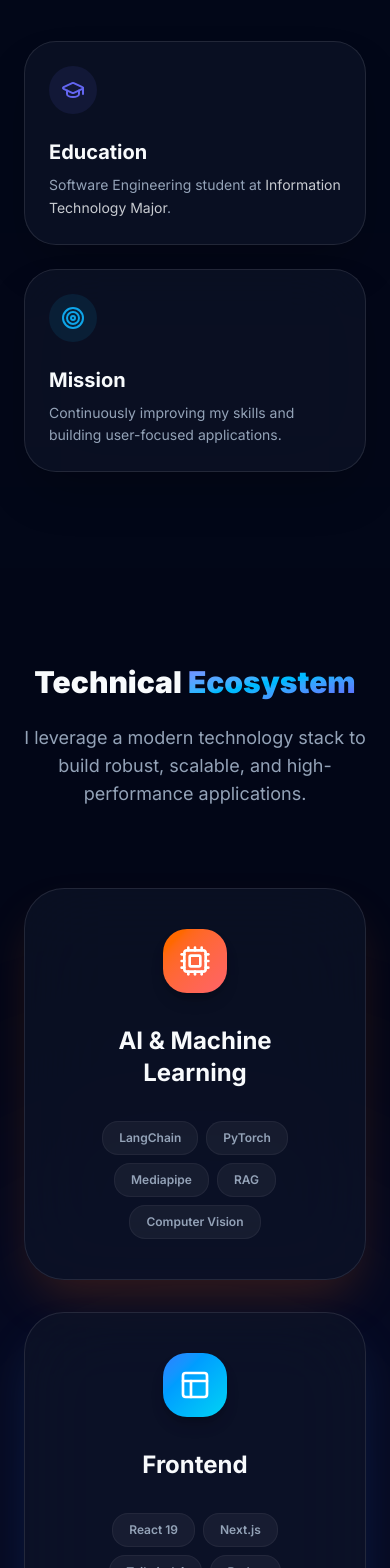
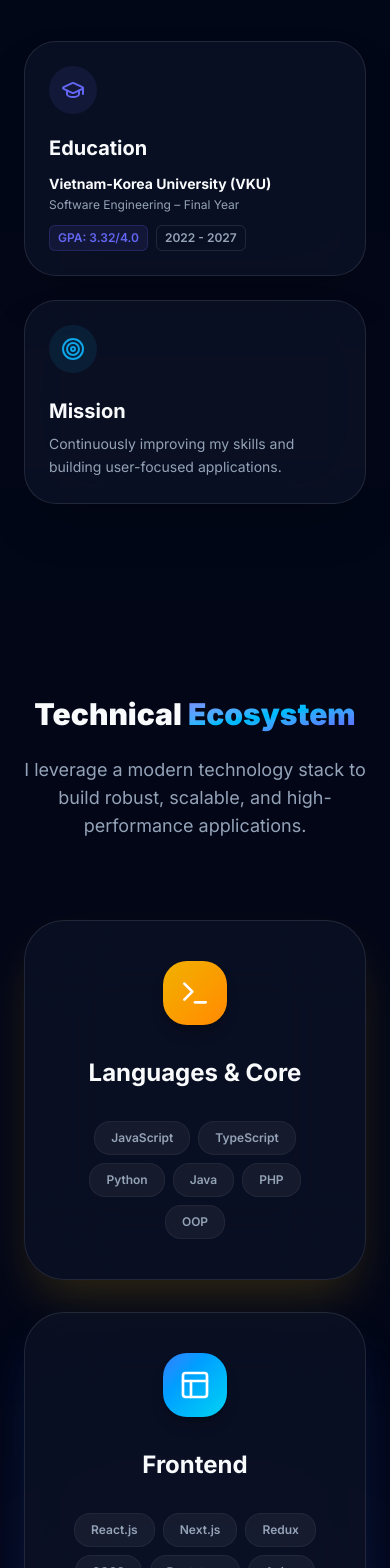
Before and after one commit to TranXuanDuc28/Portfolio, a Next.js app: page / in a window 390 px wide. Shown: the part 1800-3368 px from the top of the page. Built offline with nearby package versions, Linux system fonts and the light colour scheme.

Commit message:
feat: integrate real CV data and refine UI/UX layout

```diff
--- a/src/components/sections/About.tsx
+++ b/src/components/sections/About.tsx
@@ -37,12 +37,22 @@ export default function About() {
             </div>
 
             <div className="grid grid-cols-1 sm:grid-cols-2 gap-6 mt-8">
-              <div className="p-6 glass rounded-3xl hover:bg-white/5 transition-all duration-500 group border-white/5 hover:border-primary/20 hover:shadow-xl hover:shadow-primary/5">
-                <div className="w-12 h-12 rounded-2xl bg-primary/10 text-primary flex items-center justify-center mb-6 group-hover:scale-110 transition-transform">
+              <div className="p-6 glass rounded-3xl hover:bg-white/5 transition-all duration-500 group border-white/5 hover:border-primary/20 hover:shadow-xl hover:shadow-primary/5 flex flex-col h-full">
+                <div className="w-12 h-12 rounded-2xl bg-primary/10 text-primary flex items-center justify-center mb-5 group-hover:scale-110 transition-transform">
                   <GraduationCap className="w-6 h-6" />
                 </div>
-                <h3 className="font-bold text-xl mb-2 text-foreground">Education</h3>
-                <p className="text-sm text-muted-foreground leading-relaxed">Software Engineering student at <span className="text-foreground/80">Information Technology Major</span>.</p>
+                <h3 className="font-bold text-xl mb-3 text-foreground">Education</h3>
+
+                <div className="space-y-3 mt-auto">
+                  <div>
+                    <h4 className="text-sm font-bold text-foreground leading-snug">Vietnam-Korea University (VKU)</h4>
+                    <p className="text-xs text-muted-foreground mt-1">Software Engineering – Final Year</p>
+                  </div>
+                  <div className="flex flex-wrap gap-2 text-xs font-semibold">
+                    <span className="text-primary bg-primary/10 border border-primary/20 px-2 py-1 rounded-md">GPA: 3.32/4.0</span>
+                    <span className="text-muted-foreground border border-white/10 px-2 py-1 rounded-md">2022 - 2027</span>
+                  </div>
+                </div>
               </div>
 
               <div className="p-6 glass rounded-3xl hover:bg-white/5 transition-all duration-500 group border-white/5 hover:border-secondary/20 hover:shadow-xl hover:shadow-secondary/5">
--- a/src/components/sections/Projects.tsx
+++ b/src/components/sections/Projects.tsx
@@ -3,28 +3,59 @@
 import { useState } from "react";
 import { motion, AnimatePresence } from "framer-motion";
 import ProjectCard from "@/components/ui/ProjectCard";
+import { Stethoscope, Activity, ShieldCheck } from "lucide-react";
 
 const projects = [
   {
-    title: "Medical Appointment System",
-    description: "A comprehensive healthcare platform featuring an intelligent medical assistant using LangChain RAG. Includes smart intent-based context selection, symptom-to-doctor matching, and automated medical history summarization.",
-    tech: ["LangChain", "Gemini AI", "FAISS", "NestJS", "React", "MySQL"],
+    title: "Website for scheduling medical appointments",
+    shortTitle: "MedCare System",
+    icon: <Stethoscope className="w-16 h-16" />,
+    role: "Fullstack Developer",
+    duration: "16/06/2025 - 18/08/2025",
+    description: [
+      "Full-stack Healthcare Platform: Supporting automated appointment booking, medical records, and digital payment integration (Casso Pay).",
+      "Security & Access Control: Implemented JWT-based authentication with hierarchical RBAC for Patients, Doctors, and Admins.",
+      "AI Integration: Leveraged RAG (LangChain) and PhoBERT for an intelligent chatbot and automated medical history summarization.",
+      "Real-time & Automation: Built management dashboards and live chat systems using Socket.io, featuring automated PDF prescription generation."
+    ],
+    tech: ["React.js", "Redux", "Node.js", "Express", "Flask", "JWT", "MySQL", "Sequelize ORM", "Socket.io", "LangChain", "FAISS"],
     github: "https://github.com/TranXuanDuc28/medical-appointment-system.git",
     demo: "#",
     category: "Fullstack",
   },
   {
-    title: "AI Fitness App",
-    description: "Advanced mobile application for real-time exercise form analysis using computer vision. Features automated repetition counting and posture assessment via custom-trained PoseRAC models.",
-    tech: ["React Native", "PyTorch", "Mediapipe", "PoseRAC", "Expo", "Socket.io"],
-    github: "https://github.com/TranXuanDuc28/ai-fitness-training-app.git",
+    title: "Developing AI applications for fitness training",
+    shortTitle: "AI Fitness App",
+    icon: <Activity className="w-16 h-16" />,
+    role: "Fullstack Developer",
+    duration: "30/09/2025 - 30/11/2025",
+    description: [
+      "Developed an AI-powered health platform generating personalized workout and nutrition plans based on user BMI, goals, and preferences.",
+      "Designed prompt engineering and backend logic to generate structured fitness plans using LLM APIs (OpenAI, Gemini).",
+      "Built a 24/7 virtual health assistant supporting real-time consultation via LLM integration.",
+      "Implemented AI pose detection using TensorFlow.js for real-time exercise feedback.",
+      "Developed calorie tracking and workout analytics with interactive data visualization."
+    ],
+    tech: ["React Native", "Expo", "Node.js", "Express", "MySQL", "Sequelize ORM", "Socket.io", "TensorFlow.js", "LLM APIs"],
+    github: "https://github.com/TranXuanDuc28/ai-fitness-training-app/tree/doan",
     demo: "#",
     category: "AI / Mobile",
   },
   {
-    title: "CIMUS - Law Enforcement Platform",
-    description: "Enterprise-grade criminal investigation management system. Features secure evidence handling with Cloudinary, complex RBAC, and advanced reporting workflows built with modern web technologies.",
-    tech: ["NestJS", "React 19", "Tailwind 4", "Cloudinary", "MySQL", "TypeScript"],
+    title: "Criminal Investigation Management System (CIMUS)",
+    shortTitle: "CIMUS Platform",
+    icon: <ShieldCheck className="w-16 h-16" />,
+    role: "Full-Stack Developer Intern (SERN)",
+    duration: "18/06/2025 - 17/07/2025",
+    description: [
+      "Built a web-based system for managing criminal cases, evidence tracking, and reporting.",
+      "Implemented JWT authentication and RBAC for secure access control.",
+      "Developed backend with NestJS + TypeORM (Query Builder, transactions) and RESTful APIs.",
+      "Built responsive frontend using React.js, Redux, Tailwind CSS, and Radix UI based on Figma design.",
+      "Integrated Cloudinary for file upload and media management.",
+      "Applied Agile/Scrum for iterative team development."
+    ],
+    tech: ["NestJS", "TypeORM", "React.js", "Redux", "Tailwind CSS", "MySQL", "Cloudinary", "JWT Auth", "RESTful API"],
     github: "#",
     demo: "#",
     category: "Fullstack",
--- a/src/components/sections/Skills.tsx
+++ b/src/components/sections/Skills.tsx
@@ -1,36 +1,50 @@
 "use client";
 
 import { motion } from "framer-motion";
-import { Layout, Server, Database, Settings, Terminal, Cpu, Globe, Shield } from "lucide-react";
+import { Layout, Server, Database, Terminal, Smartphone, Cloud } from "lucide-react";
 
 const skillCategories = [
   {
-    title: "AI & Machine Learning",
-    icon: <Cpu className="w-8 h-8" />,
-    skills: ["LangChain", "PyTorch", "Mediapipe", "RAG", "Computer Vision"],
-    color: "from-orange-500 to-red-400",
-    shadow: "shadow-orange-500/20",
+    title: "Languages & Core",
+    icon: <Terminal className="w-8 h-8" />,
+    skills: ["JavaScript", "TypeScript", "Python", "Java", "PHP", "OOP"],
+    color: "from-yellow-500 to-orange-400",
+    shadow: "shadow-yellow-500/20",
   },
   {
     title: "Frontend",
     icon: <Layout className="w-8 h-8" />,
-    skills: ["React 19", "Next.js", "Tailwind 4", "Redux", "TypeScript"],
+    skills: ["React.js", "Next.js", "Redux", "SCSS", "Bootstrap", "Axios"],
     color: "from-blue-500 to-cyan-400",
     shadow: "shadow-blue-500/20",
   },
   {
     title: "Backend",
     icon: <Server className="w-8 h-8" />,
-    skills: ["Node.js", "NestJS", "Python", "Socket.io", "Cloudinary"],
+    skills: ["Node.js", "NestJS", "Express.js", "REST APIs", "JWT", "Socket.IO"],
     color: "from-emerald-500 to-teal-400",
     shadow: "shadow-emerald-500/20",
   },
   {
-    title: "Database & Others",
+    title: "Database",
     icon: <Database className="w-8 h-8" />,
-    skills: ["MySQL", "FAISS", "PostgreSQL", "Redis"],
+    skills: ["MySQL", "SQL Server", "Firebase", "Sequelize ORM"],
     color: "from-purple-500 to-pink-400",
     shadow: "shadow-purple-500/20",
+  },
+  {
+    title: "Mobile Dev",
+    icon: <Smartphone className="w-8 h-8" />,
+    skills: ["React Native", "Flutter", "Kotlin"],
+    color: "from-rose-500 to-red-400",
+    shadow: "shadow-rose-500/20",
+  },
+  {
+    title: "DevOps & Arch",
+    icon: <Cloud className="w-8 h-8" />,
+    skills: ["Docker", "Git/GitHub", "CI/CD", "Vercel", "Railway", "RAG", "MVC", "RBAC"],
+    color: "from-slate-500 to-gray-400",
+    shadow: "shadow-slate-500/20",
   },
 ];
 
@@ -61,7 +75,7 @@ export default function Skills() {
           </motion.p>
         </div>
 
-        <div className="grid grid-cols-1 md:grid-cols-2 lg:grid-cols-4 gap-8">
+        <div className="grid grid-cols-1 md:grid-cols-2 lg:grid-cols-3 gap-8">
           {skillCategories.map((category, idx) => (
             <motion.div
               key={category.title}
```
Also changed, not shown: src/components/ui/ProjectCard.tsx (+43 -9 lines).
